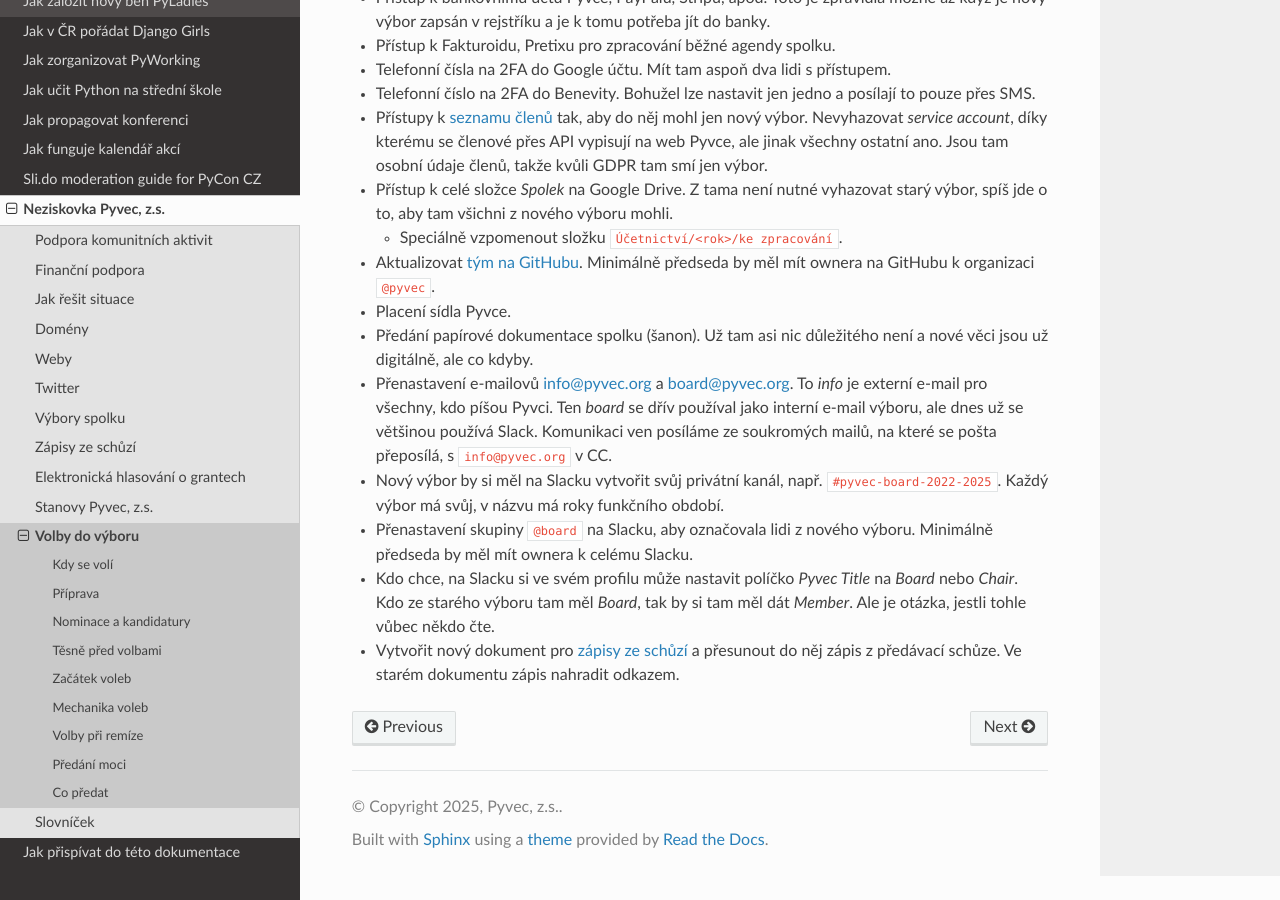
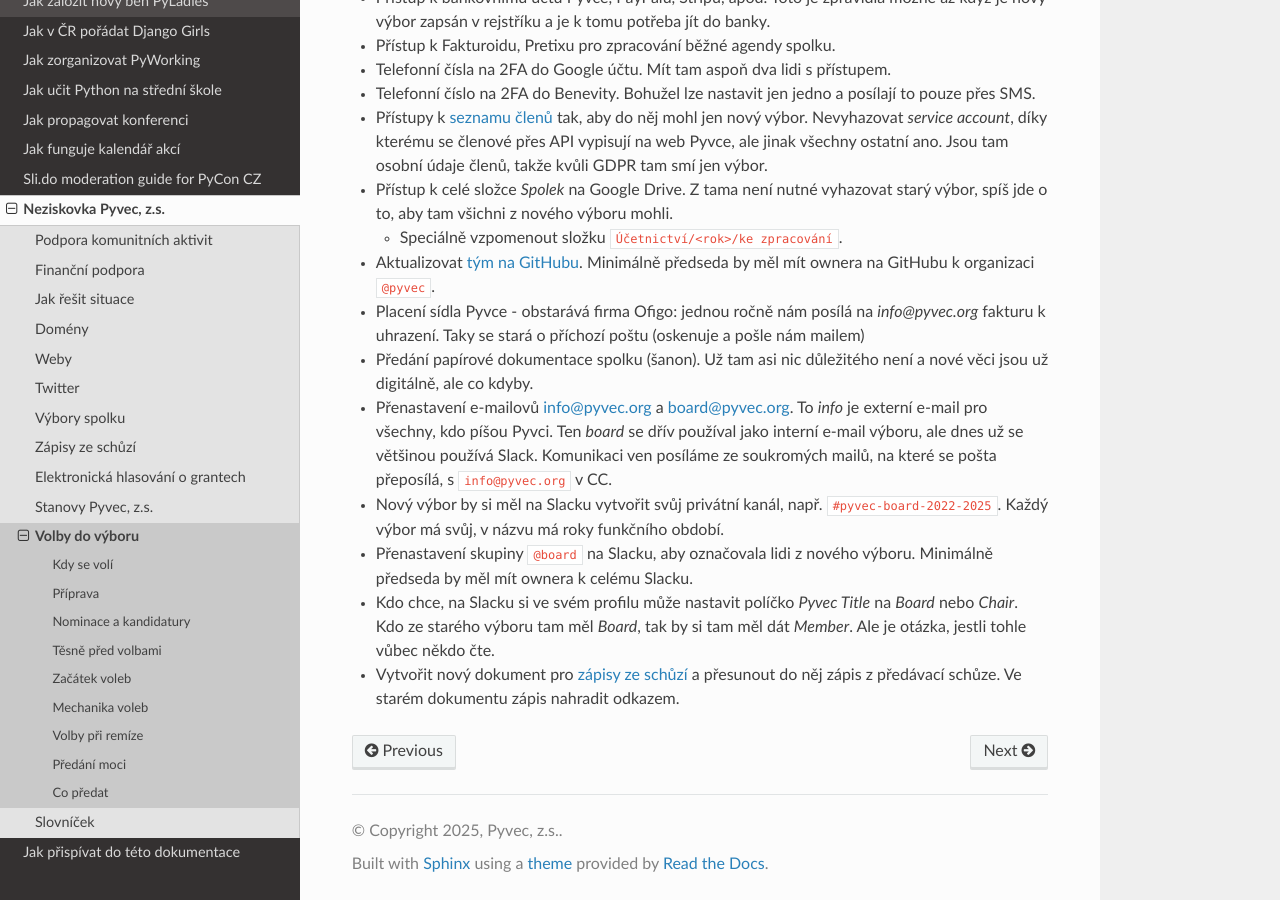
Before and after one commit to pyvec/docs.pyvec.org, a Sphinx documentation site: the page built from docs/operations/elections.rst, in a window 1280 px wide and 900 px high, scrolled down 2765 px. Built offline with Sphinx 7.4.7 and the Read the Docs theme 3.1.0, drawn with Linux system fonts in a browser that asks for light colours; cross-references to code outside the pages are shown as plain code.

Commit message:
Document we pay for our premises annually

```diff
--- a/docs/operations/elections.rst
+++ b/docs/operations/elections.rst
@@ -96,7 +96,7 @@
   - Speciálně vzpomenout složku ``Účetnictví/<rok>/ke zpracování``.
 
 - Aktualizovat `tým na GitHubu <https://github.com/orgs/pyvec/teams/board>`_. Minimálně předseda by měl mít ownera na GitHubu k organizaci ``@pyvec``.
-- Placení sídla Pyvce.
+- Placení sídla Pyvce - obstarává firma Ofigo: jednou ročně nám posílá na `info@pyvec.org` fakturu k uhrazení. Taky se stará o příchozí poštu (oskenuje a pošle nám mailem)
 - Předání papírové dokumentace spolku (šanon). Už tam asi nic důležitého není a nové věci jsou už digitálně, ale co kdyby.
 - Přenastavení e-mailovů info@pyvec.org a board@pyvec.org. To *info* je externí e-mail pro všechny, kdo píšou Pyvci. Ten *board* se dřív používal jako interní e-mail výboru, ale dnes už se většinou používá Slack. Komunikaci ven posíláme ze soukromých mailů, na které se pošta přeposílá, s ``info@pyvec.org`` v CC.
 - Nový výbor by si měl na Slacku vytvořit svůj privátní kanál, např. :slack:`#pyvec-board-2022-2025`. Každý výbor má svůj, v názvu má roky funkčního období.
```
